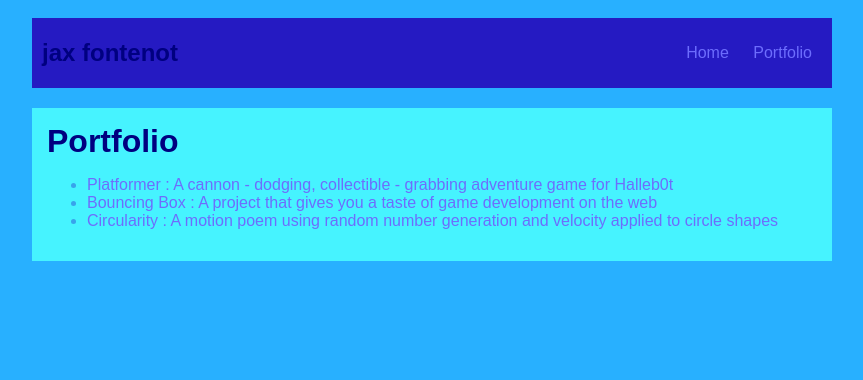
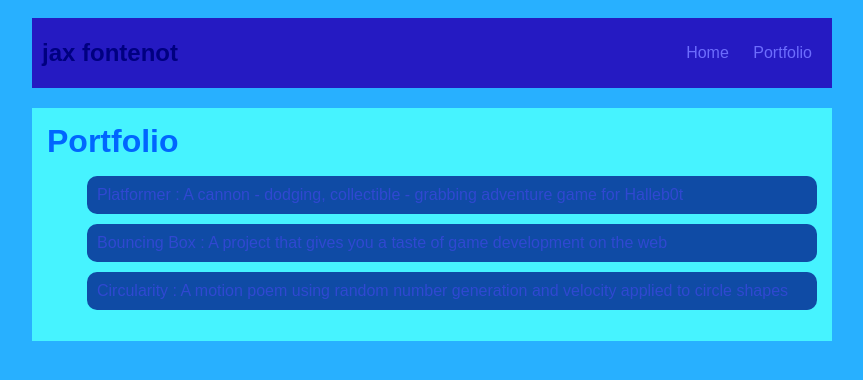
Before and after one commit to JAXFONTENOTJRF5019791/JAXFONTENOTJRF5019791.github.io, a plain HTML site: page portfolio.html in a window 1280 px wide. Shown: the whole page, without its empty margins (208-1071 px from the left). Drawn offline with Linux system fonts and the light colour scheme.

Commit message:
portfolio css

```diff
--- a/style.css
+++ b/style.css
@@ -57,9 +57,37 @@
 
    /* portfolio styles */
    #interests {
-       border: 3px gray solid;
+       border: 3px rgb(20, 106, 236) solid;
        padding: 8px;
    }
    h2, h3 {
        margin: 0px;
    }
+
+
+
+/* portfolio styles */
+         .content h1 {
+             color: rgb(0, 102, 255);
+         }
+
+         #portfolio {
+             list-style-type: none;
+             padding-left: 1;
+         }
+
+         #portfolio li {
+             background: #0f4ba5;
+             padding: 10px;
+             border-radius: 10px;
+             margin-bottom: 10px;
+         }
+
+         #portfolio li:hover {
+             background: #366bff;
+         }
+
+         #portfolio a {
+             text-decoration: none;
+             color: #3048d1;
+         }
```
